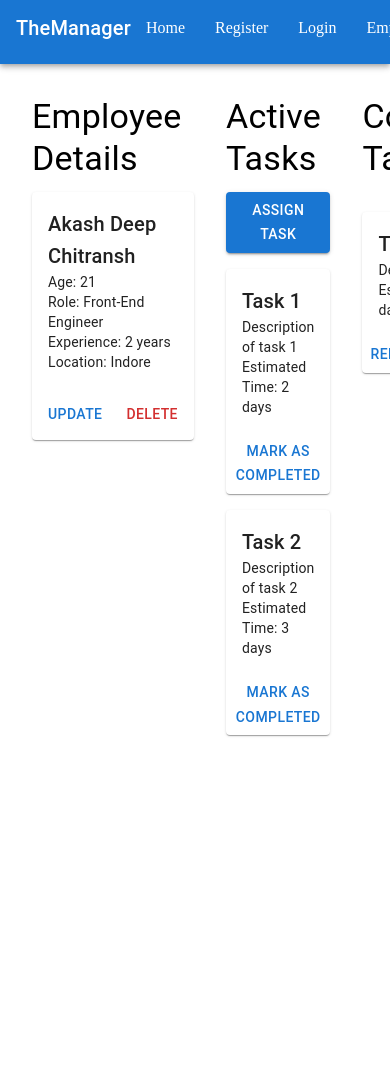
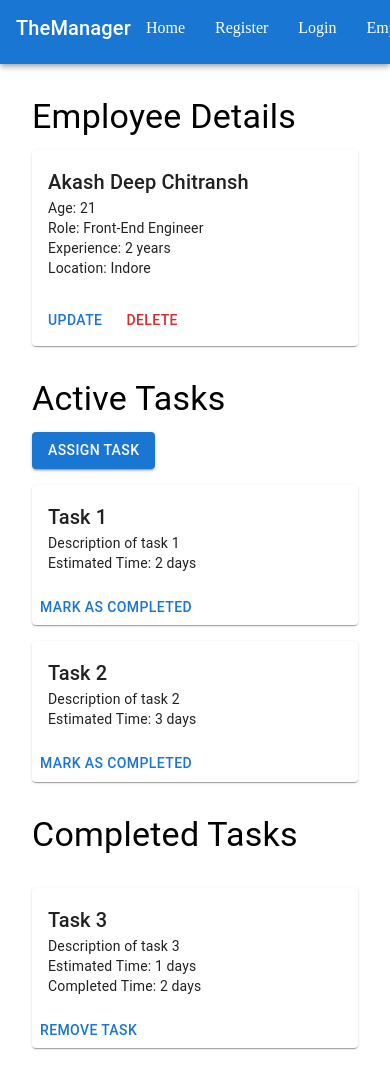
Before and after one commit to CodeChitra/the-manager, a React (Vite) app: page /employees/1 in a window 390 px wide. Shown: the top 1080 px of the page. Before the commit the page ends 844 px from the top, so only its background shows below. Built offline with nearby package versions, Linux system fonts and the light colour scheme.

Commit message:
Fixed some Responsiveness Issues

```diff
--- a/src/components/EmployeePage/TaskCard.tsx
+++ b/src/components/EmployeePage/TaskCard.tsx
@@ -10,6 +10,7 @@ interface TaskCardProps {
     description: string;
     estimatedTime: number;
     completed?: boolean;
+    completedTime?: number;
   };
   completed?: boolean;
 }
@@ -25,6 +26,11 @@ const TaskCard: React.FC<TaskCardProps> = ({ task, completed = false }) => {
         <Typography variant="body2">
           Estimated Time: {task.estimatedTime} days
         </Typography>
+        {completed && (
+          <Typography variant="body2">
+            Completed Time: {task.completedTime} days
+          </Typography>
+        )}
       </CardContent>
       <Button onClick={() => setModalOpen(true)}>
         {completed ? "Remove Task" : "Mark as Completed"}
--- a/src/components/EmployeePage/TaskLists.tsx
+++ b/src/components/EmployeePage/TaskLists.tsx
@@ -14,12 +14,14 @@ const TaskLists: React.FC<TaskListsProps> = ({ type }) => {
             name: "Task 1",
             description: "Description of task 1",
             estimatedTime: 2,
+            completed: false,
           },
           {
             id: 2,
             name: "Task 2",
             description: "Description of task 2",
             estimatedTime: 3,
+            completed: false,
           },
         ]
       : [
@@ -28,6 +30,7 @@ const TaskLists: React.FC<TaskListsProps> = ({ type }) => {
             name: "Task 3",
             description: "Description of task 3",
             estimatedTime: 1,
+            completedTime: 2,
             completed: true,
           },
         ];
--- a/src/pages/Employee.tsx
+++ b/src/pages/Employee.tsx
@@ -1,9 +1,10 @@
-import { Box, Typography } from "@mui/material";
+import { Box, Typography, useMediaQuery } from "@mui/material";
 import EmployeeCard from "../components/EmployeePage/EmployeeCard";
 import AssignTaskButton from "../components/EmployeePage/AssignTaskButton";
 import TaskLists from "../components/EmployeePage/TaskLists";
 
 const EmployeePage: React.FC = () => {
+  const isSmallScreen = useMediaQuery("(max-width:600px)");
   const employeeData = {
     name: "Akash Deep Chitransh",
     age: 21,
@@ -13,7 +14,14 @@ const EmployeePage: React.FC = () => {
   };
 
   return (
-    <Box sx={{ display: "flex", gap: 4, p: 4 }}>
+    <Box
+      sx={{
+        display: "flex",
+        flexDirection: isSmallScreen ? "column" : "row",
+        gap: 4,
+        p: 4,
+      }}
+    >
       {/* Left Column: Employee Details */}
       <Box sx={{ flex: 1 }}>
         <Typography variant="h4" gutterBottom>
--- a/src/pages/Employees.tsx
+++ b/src/pages/Employees.tsx
@@ -1,4 +1,4 @@
-import React from "react";
+import { FC, ChangeEvent, useState } from "react";
 import {
   Box,
   Typography,
@@ -16,26 +16,27 @@ import {
   TableRow,
   Paper,
   Pagination,
+  useMediaQuery,
 } from "@mui/material";
 import ModalWrapper from "../components/ModalWrapper";
 import EmployeeForm from "../components/EmployeeForm";
 
 type SortFilterType = "experience" | "age";
 type SortOrderType = "asc" | "dsc";
-const Employees: React.FC = () => {
-  const [isModalOpen, setIsModalOpen] = React.useState(false);
-  const [searchTerm, setSearchTerm] = React.useState("");
-  const [sortField, setSortField] =
-    React.useState<SortFilterType>("experience");
-  const [sortOrder, setSortOrder] = React.useState<SortOrderType>("asc");
-  const [filterLocation, setFilterLocation] = React.useState("");
-  const [page, setPage] = React.useState(1);
+const Employees: FC = () => {
+  const [isModalOpen, setIsModalOpen] = useState(false);
+  const [searchTerm, setSearchTerm] = useState("");
+  const [sortField, setSortField] = useState<SortFilterType>("experience");
+  const [sortOrder, setSortOrder] = useState<SortOrderType>("asc");
+  const [filterLocation, setFilterLocation] = useState("");
+  const [page, setPage] = useState(1);
   const rowsPerPage = 10;
+  const isSmallScreen = useMediaQuery("(max-width:600px)");
 
   const handleOpenModal = () => setIsModalOpen(true);
   const handleCloseModal = () => setIsModalOpen(false);
 
-  const handleChangePage = (_: React.ChangeEvent<unknown>, newPage: number) => {
+  const handleChangePage = (_: ChangeEvent<unknown>, newPage: number) => {
     setPage(newPage);
   };
 
@@ -185,7 +186,13 @@ const Employees: React.FC = () => {
         }}
       >
         {/* Sorting Controls */}
-        <Box sx={{ display: "flex", gap: 2 }}>
+        <Box
+          sx={{
+            display: "flex",
+            flexDirection: isSmallScreen ? "column" : "row",
+            gap: 2,
+          }}
+        >
           <FormControl sx={{ minWidth: 120 }}>
             <InputLabel>Sort By</InputLabel>
             <Select
```
